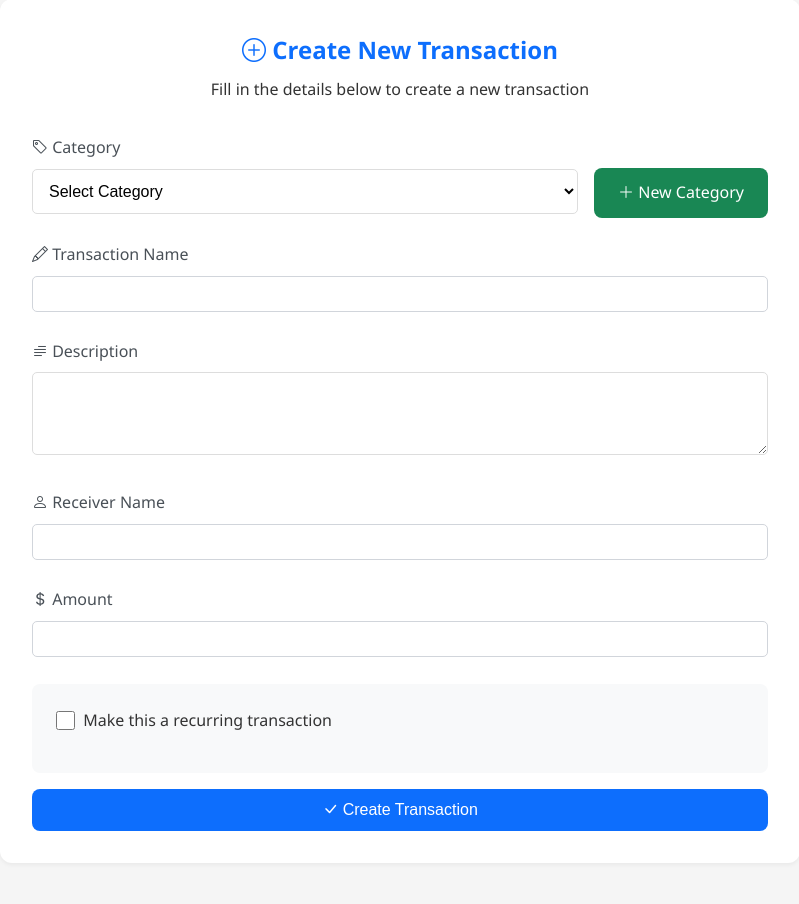
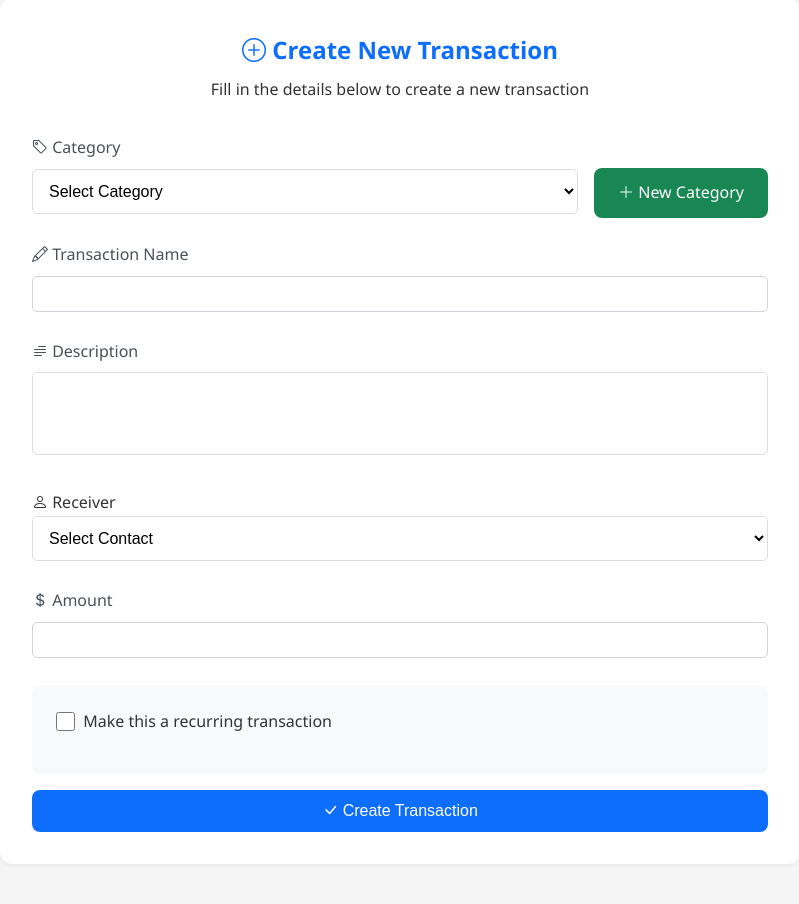
Before and after one commit to A69-PyForce/Virtual-Wallet, a FastAPI app: template templates/new_transaction.html in a window 1280 px wide. Shown: the part 154-1058 px from the top of the page, without its empty margins (240-1039 px from the left). Run offline with FastAPI, Linux system fonts and the light colour scheme; the template is opened without the code that fills it, so the values that code supplies are empty; parts of the project's set-up code (start-up, migrations or seed data) failed here and were passed over; some libraries are stand-ins or nearby versions.

Commit message:
Updated transactions to now list the user's contacts for receiver, modified router and service to support it, other minor modifications to dashboard and transactions htmls.

```diff
--- a/routers/web/transactions_router.py
+++ b/routers/web/transactions_router.py
@@ -7,6 +7,7 @@ from fastapi.responses import RedirectResponse
 from common import template_config, authenticate
 from common.authenticate import get_user_if_token, get_user_or_raise_401
 from services.recurring_service import create_recurring_for_user
+from services.contacts_service import get_all_contacts_for_user, get_contacts_list_for_user
 from services.transaction_categories_service import get_all_categories_for_user
 from services.transactions_service import create_transaction, get_user_transaction_history, get_transactions_for_user, \
     confirm_transaction, decline_transaction, get_transaction_by_id
@@ -23,9 +24,10 @@ def serve_new_transaction(request: Request):
     if not user:
         return RedirectResponse("/users/login", status_code=302)
     categories = get_all_categories_for_user(user.id)
+    contacts = get_contacts_list_for_user(user)
     return templates.TemplateResponse(request=request, name="new_transaction.html",
                                       context={"request": request, "user": user, "categories": categories,
-                                          "error": None, "success": None})
+                                          "contacts": contacts, "error": None, "success": None})
 
 # POST: Process the form
 @web_transactions_router.post('/new')
@@ -138,7 +140,7 @@ def view_transaction_history(
     )
 
     transactions_data = get_user_transaction_history(user, filters)
-    print(transactions_data)
+
     if page > transactions_data.total_pages:
         page = transactions_data.total_pages
     if page < 1:
--- a/templates/new_transaction.html
+++ b/templates/new_transaction.html
@@ -219,12 +219,21 @@
 
                 <div class="form-group">
                     <label for="transactionDescription"><i class="bi bi-text-paragraph"></i> Description</label>
-                    <textarea id="transactionDescription" name="description" class="form-control" rows="3"></textarea>
+                    <textarea id="transactionDescription" name="description" class="form-control" rows="3"
+                        style="resize: none;"></textarea>
                 </div>
 
+                <label for="receiver_username"><i class="bi bi-person"></i> Receiver</label>
                 <div class="form-group">
-                    <label for="receiverName"><i class="bi bi-person"></i> Receiver Name</label>
-                    <input type="text" id="receiverName" name="receiver_username" class="form-control" required>
+                    <select id="receiver_username" name="receiver_username" class="form-select" required>
+                        <option value="">Select Contact</option>
+                        {% for contact in contacts %}
+                        <option value="{{ contact.username }}" {{ 'selected' if receiver_username==contact.username
+                            else '' }}>
+                            {{ contact.username }}
+                        </option>
+                        {% endfor %}
+                    </select>
                 </div>
 
                 <div class="form-group">
--- a/templates/transactions.html
+++ b/templates/transactions.html
@@ -290,7 +290,6 @@
   <div class="transactions-container">
     <div class="page-header">
       <h1>Transaction History</h1>
-      <a href="/users/transactions/new" class="btn btn-primary">New Transaction</a>
     </div>
 
     <div class="filters">
```
Also changed, not shown: services/contacts_service.py (+15 -1 lines), templates/dashboard.html (+8 -8 lines).
